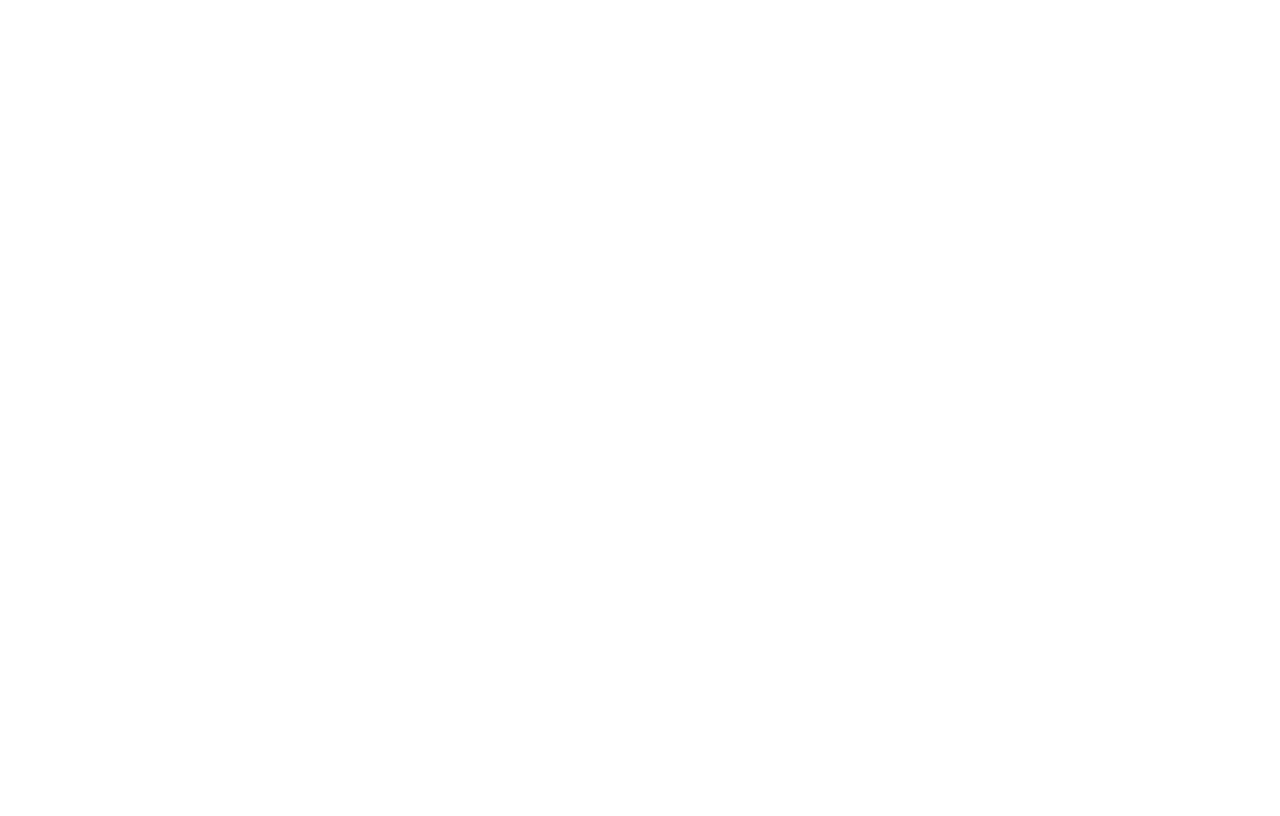
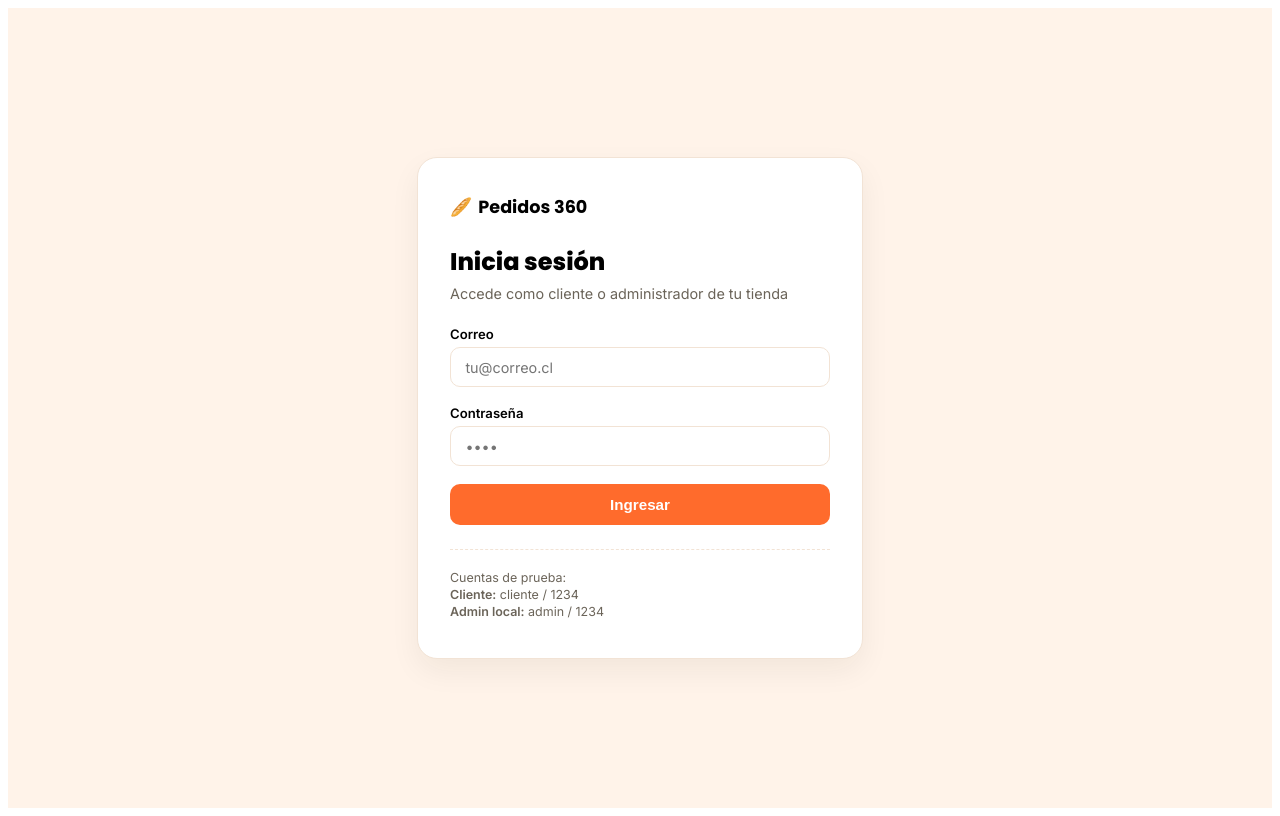
Before and after one commit to victorlinares100/Pedidos360-fronted, an Angular app: page /login in a window 1280 px wide. Before the commit this address led to /. Built offline with nearby package versions, Linux system fonts and the light colour scheme.

Commit message:
login basico creado

```diff
--- a/src/app/admin/admin-local/admin-local.component.html
+++ b/src/app/admin/admin-local/admin-local.component.html
@@ -4,7 +4,7 @@
       <p class="eyebrow">Panel Admin Local</p>
       <h1>{{ nombreTienda }}</h1>
     </div>
-    <button class="logout-btn" type="button">Cerrar sesión</button>
+    <button class="logout-btn" type="button" (click)="cerrarSesion()">Cerrar sesión</button>
   </header>
 
   <section class="kpis">
--- a/src/app/admin/admin-local/admin-local.component.ts
+++ b/src/app/admin/admin-local/admin-local.component.ts
@@ -4,6 +4,8 @@
 import { Pedido, EstadoPedido } from '../../core/models/pedido.model';
 import { ProductoService } from '../../core/services/producto.service';
 import { PedidoService } from '../../core/services/pedido.service';
+import { Router } from '@angular/router';
+import { AuthService } from '../../core/services/auth.service';
 
 @Component({
   selector: 'app-admin-local-dashboard',
@@ -29,8 +31,15 @@
 
   constructor(
     private pedidoService: PedidoService,
-    private productoService: ProductoService
+    private productoService: ProductoService,
+    private authService: AuthService,
+    private router: Router
   ) {}
+
+  cerrarSesion(): void {
+  this.authService.logout();
+  this.router.navigate(['/login']);
+  }
 
   ngOnInit(): void {
     this.pedidoService.getPedidosPorTienda(this.tiendaActualId).subscribe(data => {
--- a/src/app/app.routes.ts
+++ b/src/app/app.routes.ts
@@ -1,4 +1,5 @@
 import { Routes } from '@angular/router';
+import { rolGuard } from './core/guards/rol.guard';
 
 export const routes: Routes = [
   {
@@ -7,8 +8,14 @@
       import('./cliente/home/home.component').then(m => m.HomeComponent)
   },
   {
+    path: 'login',
+    loadComponent: () =>
+      import('./core/auth/login/login.component').then(m => m.LoginComponent)
+  },
+  {
     path: 'admin-local',
     loadComponent: () =>
-      import('./admin/admin-local/admin-local.component').then(m => m.AdminLocalDashboardComponent)
+      import('./admin/admin-local/admin-local.component').then(m => m.AdminLocalDashboardComponent),
+    canActivate: [rolGuard(['admin_local'])]
   }
 ];
--- a/src/app/cliente/home/home.component.html
+++ b/src/app/cliente/home/home.component.html
@@ -5,6 +5,7 @@
       <span class="brand-name">Pedidos 360</span>
     </div>
     <button class="cart-btn" type="button" aria-label="Carrito">🛒</button>
+    <a routerLink="/login" class="login-link">Iniciar sesión</a>
   </header>
 
   <section class="hero">
--- a/src/app/cliente/home/home.component.ts
+++ b/src/app/cliente/home/home.component.ts
@@ -2,8 +2,10 @@
 import { Router } from '@angular/router';
 import { Tienda, CategoriaTienda } from '../../core/models/tienda.model';
 import { TiendaService } from '../../core/services/tienda.service';
+import { RouterLink } from '@angular/router';
 
 @Component({
+  imports: [RouterLink],
   selector: 'app-home',
   standalone: true,
   templateUrl: './home.component.html',
--- /dev/null
+++ b/src/app/core/auth/login/login.component.css
@@ -0,0 +1,124 @@
+@import url('https://fonts.googleapis.com/css2?family=Poppins:wght@700;800&family=Inter:wght@400;500;600&display=swap');
+
+:host {
+  --color-bg: #fff3e9;
+  --color-text: #1e1b17;
+  --color-muted: #6b6459;
+  --color-card: #ffffff;
+  --color-border: #f2e3d5;
+  --color-primary: #ff6b2c;
+  --color-primary-dark: #e0551d;
+  --color-red: #d94b3a;
+
+  display: flex;
+  min-height: 100vh;
+  align-items: center;
+  justify-content: center;
+  background: var(--color-bg);
+  font-family: 'Inter', sans-serif;
+}
+
+.login-shell {
+  width: 100%;
+  padding: 1.5rem;
+}
+
+.login-card {
+  max-width: 380px;
+  margin: 0 auto;
+  background: var(--color-card);
+  border: 1px solid var(--color-border);
+  border-radius: 20px;
+  padding: 2.25rem 2rem;
+  box-shadow: 0 12px 30px rgba(30, 27, 23, 0.06);
+}
+
+.brand {
+  display: flex;
+  align-items: center;
+  gap: 0.4rem;
+  font-family: 'Poppins', sans-serif;
+  font-weight: 700;
+  font-size: 1.1rem;
+  margin-bottom: 1.5rem;
+}
+
+h1 {
+  margin: 0 0 0.35rem;
+  font-family: 'Poppins', sans-serif;
+  font-size: 1.5rem;
+  font-weight: 800;
+}
+
+.subtitle {
+  margin: 0 0 1.5rem;
+  color: var(--color-muted);
+  font-size: 0.9rem;
+}
+
+.campo {
+  display: block;
+  margin-bottom: 1.1rem;
+}
+
+.campo span {
+  display: block;
+  font-size: 0.82rem;
+  font-weight: 600;
+  margin-bottom: 0.35rem;
+}
+
+.campo input {
+  width: 100%;
+  box-sizing: border-box;
+  padding: 0.65rem 0.9rem;
+  border: 1px solid var(--color-border);
+  border-radius: 10px;
+  font-size: 0.9rem;
+  font-family: 'Inter', sans-serif;
+}
+
+.campo input:focus {
+  outline: 2px solid var(--color-primary);
+  outline-offset: 1px;
+}
+
+.error-msg {
+  color: var(--color-red);
+  font-size: 0.85rem;
+  margin: -0.4rem 0 1rem;
+}
+
+button {
+  width: 100%;
+  border: none;
+  background: var(--color-primary);
+  color: #fff;
+  padding: 0.75rem;
+  border-radius: 10px;
+  font-size: 0.95rem;
+  font-weight: 600;
+  cursor: pointer;
+  transition: background 0.15s ease;
+}
+
+button:hover:not(:disabled) {
+  background: var(--color-primary-dark);
+}
+
+button:disabled {
+  opacity: 0.7;
+  cursor: not-allowed;
+}
+
+.hint {
+  margin-top: 1.5rem;
+  padding-top: 1.1rem;
+  border-top: 1px dashed var(--color-border);
+  font-size: 0.78rem;
+  color: var(--color-muted);
+}
+
+.hint p {
+  margin: 0.15rem 0;
+}
--- /dev/null
+++ b/src/app/core/auth/login/login.component.html
@@ -0,0 +1,47 @@
+<div class="login-shell">
+  <form class="login-card" (ngSubmit)="onSubmit()">
+    <div class="brand">
+      <span class="brand-icon">🥖</span>
+      <span class="brand-name">Pedidos 360</span>
+    </div>
+
+    <h1>Inicia sesión</h1>
+    <p class="subtitle">Accede como cliente o administrador de tu tienda</p>
+
+    <label class="campo">
+      <span>Correo</span>
+      <input
+        type="email"
+        [(ngModel)]="email"
+        name="email"
+        placeholder="tu@correo.cl"
+        required
+      />
+    </label>
+
+    <label class="campo">
+      <span>Contraseña</span>
+      <input
+        type="password"
+        [(ngModel)]="password"
+        name="password"
+        placeholder="••••"
+        required
+      />
+    </label>
+
+    @if (error()) {
+      <p class="error-msg">{{ error() }}</p>
+    }
+
+    <button type="submit" [disabled]="cargando()">
+      {{ cargando() ? 'Ingresando...' : 'Ingresar' }}
+    </button>
+
+    <div class="hint">
+      <p>Cuentas de prueba:</p>
+      <p><strong>Cliente:</strong> cliente / 1234</p>
+      <p><strong>Admin local:</strong> admin / 1234</p>
+    </div>
+  </form>
+</div>
--- /dev/null
+++ b/src/app/core/auth/login/login.component.ts
@@ -0,0 +1,40 @@
+import { Component, signal } from '@angular/core';
+import { Router } from '@angular/router';
+import { FormsModule } from '@angular/forms';
+import { AuthService } from '../../services/auth.service';
+
+@Component({
+  selector: 'app-login',
+  standalone: true,
+  imports: [FormsModule],
+  templateUrl: './login.component.html',
+  styleUrl: './login.component.css'
+})
+export class LoginComponent {
+  email = signal('');
+  password = signal('');
+  cargando = signal(false);
+  error = signal('');
+
+  constructor(private authService: AuthService, private router: Router) {}
+
+  onSubmit(): void {
+    this.error.set('');
+    this.cargando.set(true);
+
+    this.authService.login(this.email(), this.password()).subscribe(usuario => {
+      this.cargando.set(false);
+
+      if (!usuario) {
+        this.error.set('Correo o contraseña incorrectos');
+        return;
+      }
+
+      if (usuario.rol === 'admin_local') {
+        this.router.navigate(['/admin-local']);
+      } else {
+        this.router.navigate(['/']);
+      }
+    });
+  }
+}
--- /dev/null
+++ b/src/app/core/guards/rol.guard.ts
@@ -0,0 +1,24 @@
+import { inject } from '@angular/core';
+import { CanActivateFn, Router } from '@angular/router';
+import { AuthService } from '../services/auth.service';
+import { Rol } from '../models/usuario.model';
+
+export function rolGuard(rolesPermitidos: Rol[]): CanActivateFn {
+  return () => {
+    const authService = inject(AuthService);
+    const router = inject(Router);
+    const usuario = authService.usuarioActual();
+
+    if (!usuario) {
+      router.navigate(['/login']);
+      return false;
+    }
+
+    if (!rolesPermitidos.includes(usuario.rol)) {
+      router.navigate(['/']);
+      return false;
+    }
+
+    return true;
+  };
+}
--- /dev/null
+++ b/src/app/core/services/auth.service.ts
@@ -0,0 +1,53 @@
+import { Injectable, signal, computed } from '@angular/core';
+import { Observable, of } from 'rxjs';
+import { delay } from 'rxjs/operators';
+import { Usuario } from '../models/usuario.model';
+
+interface Credencial {
+  email: string;
+  password: string;
+  usuario: Usuario;
+}
+
+const CREDENCIALES_MOCK: Credencial[] = [
+  {
+    email: 'cliente', password: '1234',
+    usuario: { id: 1, nombre: 'Camila Rojas', email: 'cliente', rol: 'cliente' }
+  },
+  {
+    email: 'admin', password: '1234',
+    usuario: { id: 2, nombre: 'Dueño Pan Artesanal', email: 'admin', rol: 'admin_local', tiendaId: 1 }
+  }
+];
+
+const STORAGE_KEY = 'pedidos360_usuario';
+
+@Injectable({ providedIn: 'root' })
+export class AuthService {
+  usuarioActual = signal<Usuario | null>(this.recuperarSesion());
+  estaAutenticado = computed(() => this.usuarioActual() !== null);
+
+  login(email: string, password: string): Observable<Usuario | null> {
+    const match = CREDENCIALES_MOCK.find(
+      c => c.email.toLowerCase() === email.trim().toLowerCase() && c.password === password
+    );
+    const usuario = match ? match.usuario : null;
+
+    if (usuario) {
+      this.usuarioActual.set(usuario);
+      localStorage.setItem(STORAGE_KEY, JSON.stringify(usuario));
+    }
+
+    return of(usuario).pipe(delay(400));
+  }
+
+  logout(): void {
+    this.usuarioActual.set(null);
+    localStorage.removeItem(STORAGE_KEY);
+  }
+
+  private recuperarSesion(): Usuario | null {
+    const raw = localStorage.getItem(STORAGE_KEY);
+    return raw ? JSON.parse(raw) as Usuario : null;
+  }
+}
```
Also changed, not shown: src/app/core/models/usuario.model.ts (added, +9 -0 lines).
